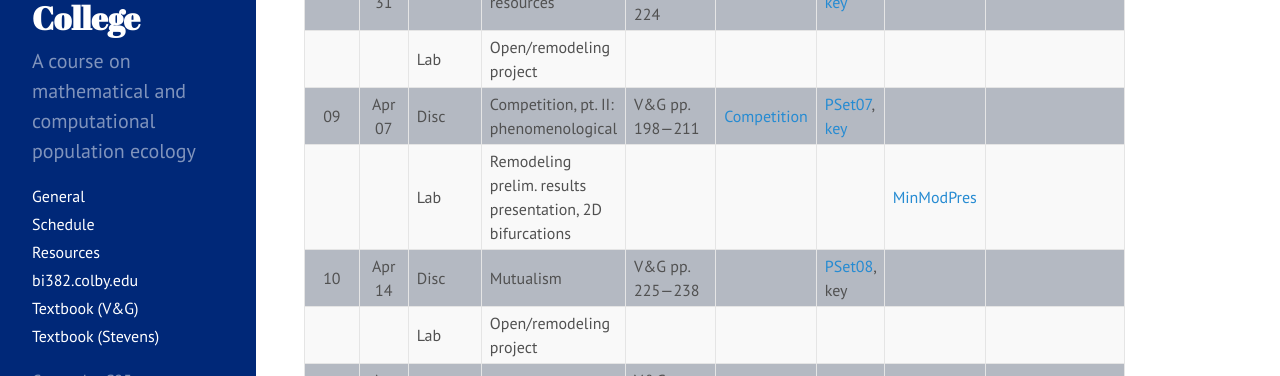
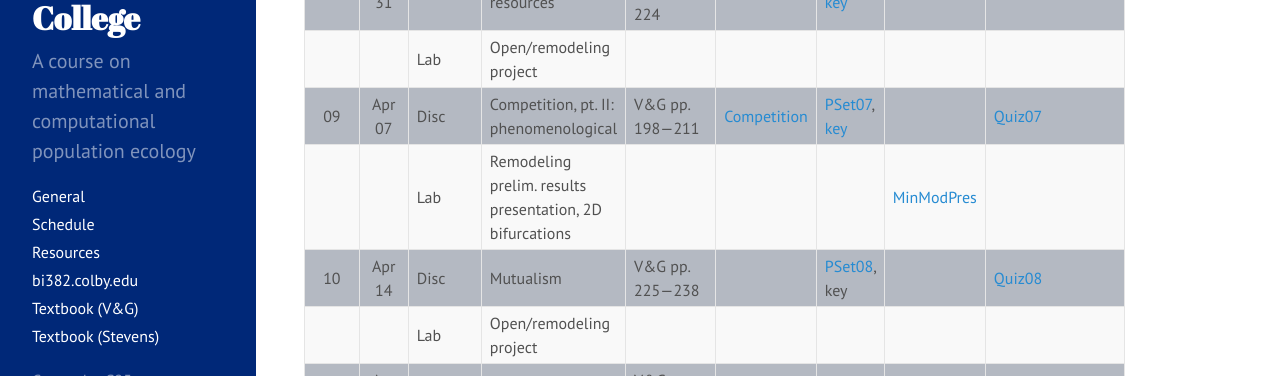
Before and after one commit to ColbyEcology/colbyecology.github.io, a Jekyll site: the page built from Schedule.md, in a window 1280 px wide and 900 px high, scrolled down 1707 px. Shown: the part 154-530 px from the top of the window. Built offline with Jekyll 4.4.1, drawn with Linux system fonts in a browser that asks for light colours.

Commit message:
add quizzes 7 and 8 to schedule

```diff
--- a/Schedule.md
+++ b/Schedule.md
@@ -46,9 +46,9 @@ title: "Schedule"
 |      | Mar 24 |         | Spring recess                                                           |                                                                                                                                                                                                                                                       |                                                                                                                                                                                                              |                                                                                                                   |                                                                          |                                                                                                                                                                |
 | 08   | Mar 31 |  Disc   | Competition, pt. I: resources                                           | [UGA note](http://courses.ecology.uga.edu/ecol4000-fall2016/wp-content/uploads/sites/3/2016/09/Chapter-7-Resource-competition.pdf); V&G 212–224                                                                                                       |                                                                                                                                                                                                              | [PSet06](../Assignments/PSets/PSet06.html), [key](../Assignments/PSets/PSet06_key.html)                           |                                                                          | [Quiz06](../Assignments/Quizzes/Quiz06_ResourceComp.html)                                                                                                      |
 |      |        |  Lab    | Open/remodeling project                                                 |                                                                                                                                                                                                                                                       |                                                                                                                                                                                                              |                                                                                                                   |                                                                          |                                                                                                                                                                |
-| 09   | Apr 07 |  Disc   | Competition, pt. II: phenomenological                                   | V&G pp. 198—211                                                                                                                                                                                                                                       | [Competition](../Presentations/Discussions/Wk09_Competition.html)                                                                                                                                            | [PSet07](../Assignments/PSets/PSet07.html), [key](../Assignments/PSets/PSet07_key.html)                           |                                                                          |                                                                                                                                                                |
+| 09   | Apr 07 |  Disc   | Competition, pt. II: phenomenological                                   | V&G pp. 198—211                                                                                                                                                                                                                                       | [Competition](../Presentations/Discussions/Wk09_Competition.html)                                                                                                                                            | [PSet07](../Assignments/PSets/PSet07.html), [key](../Assignments/PSets/PSet07_key.html)                           |                                                                          | [Quiz07](../Assignments/Quizzes/Quiz07_ResourceComp.html)                                                                                                      |
 |      |        |  Lab    | Remodeling prelim. results presentation, 2D bifurcations                |                                                                                                                                                                                                                                                       |                                                                                                                                                                                                              |                                                                                                                   | [MinModPres](../Assignments/RemodelingProject/RemodPt4_MinMod.html)      |                                                                                                                                                                |
-| 10   | Apr 14 |  Disc   | Mutualism                                                               | V&G pp. 225—238                                                                                                                                                                                                                                       |                                                                                                                                                                                                              | [PSet08](../Assignments/PSets/PSet08.html), key                                                                   |                                                                          |                                                                                                                                                                |
+| 10   | Apr 14 |  Disc   | Mutualism                                                               | V&G pp. 225—238                                                                                                                                                                                                                                       |                                                                                                                                                                                                              | [PSet08](../Assignments/PSets/PSet08.html), key                                                                   |                                                                          | [Quiz08](../Assignments/Quizzes/Quiz08_ResourceComp.html)                                                                                                      |
 |      |        |  Lab    | Open/remodeling project                                                 |                                                                                                                                                                                                                                                       |                                                                                                                                                                                                              |                                                                                                                   |                                                                          |                                                                                                                                                                |
 | 11   | Apr 21 |  Disc   | Disease                                                                 | V&G pp. 187—197                                                                                                                                                                                                                                       |                                                                                                                                                                                                              |                                                                                                                   |                                                                          |                                                                                                                                                                |
 |      |        |  Lab    | Open/remodeling project                                                 |                                                                                                                                                                                                                                                       |                                                                                                                                                                                                              |                                                                                                                   |                                                                          |                                                                                                                                                                |
```
